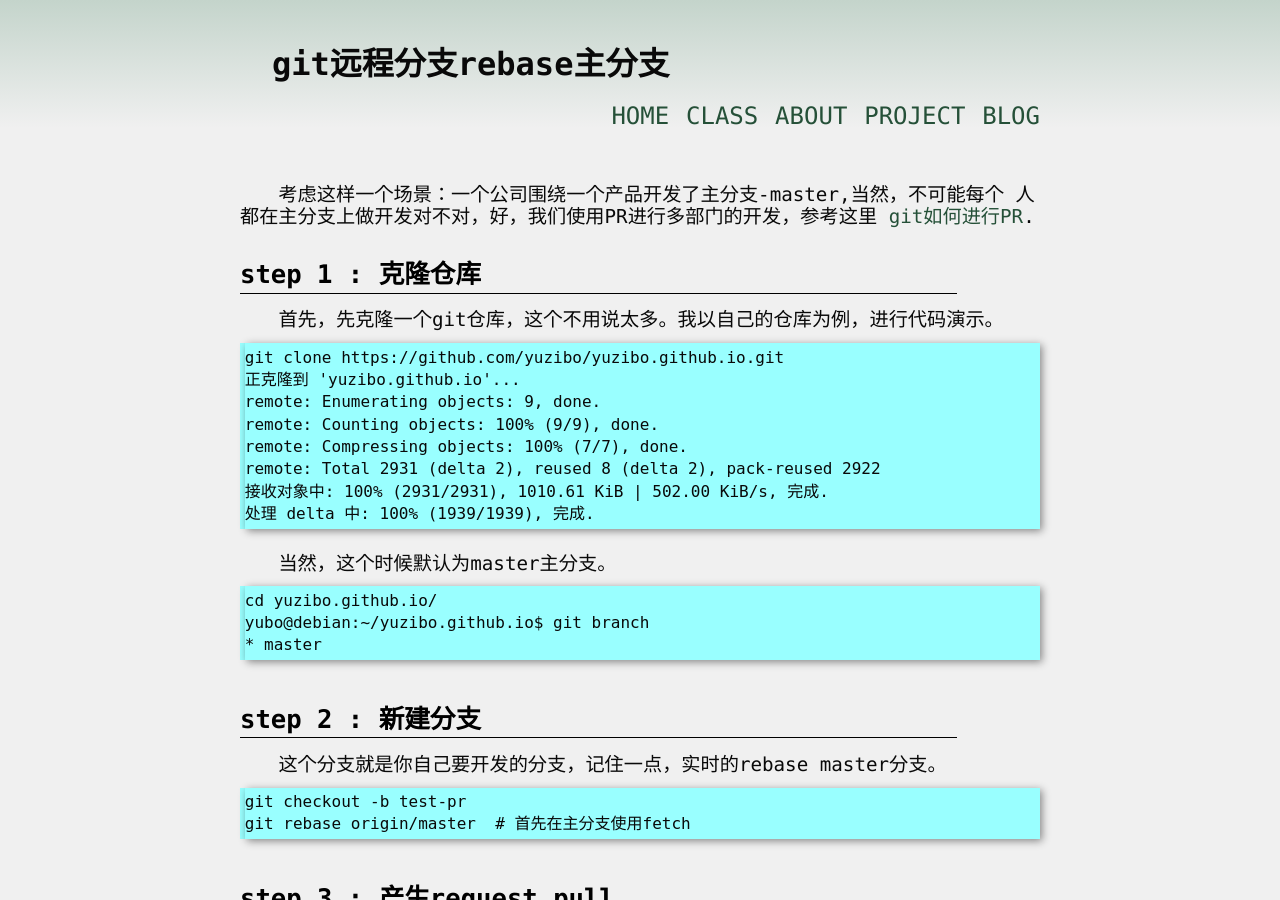
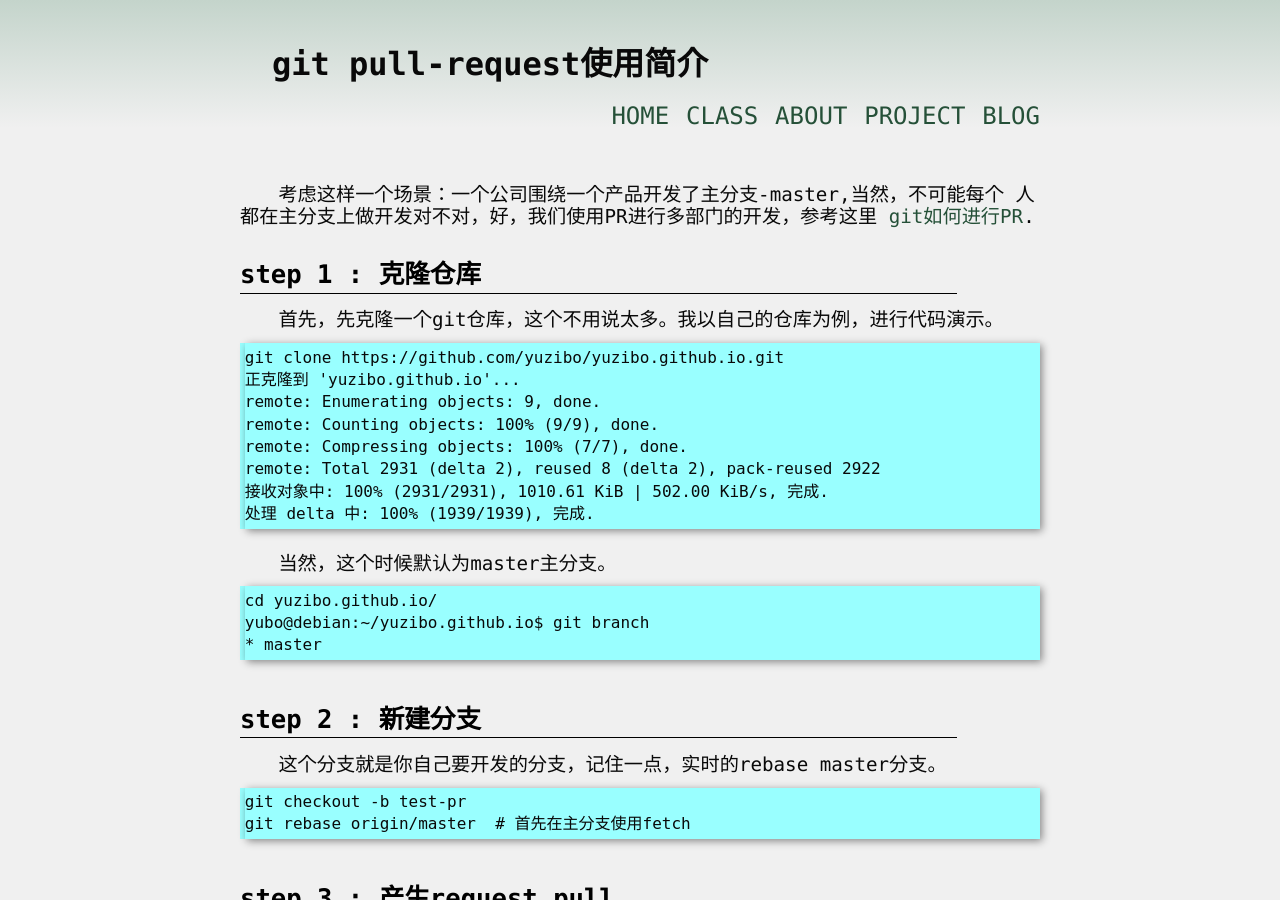
Before and after one commit to yuzibo/yuzibo.github.io, a Jekyll site: the page built from _posts/2018-06-12-git-push.md, in a window 1280 px wide and 900 px high. Built offline with Jekyll 4.4.1, drawn with Linux system fonts in a browser that asks for light colours; comment, search, counter and statistics services are not loaded.

Commit message:
git: modify the title
accroding to title

Signed-off-by: yuzibo <tsu.yubo@gmail.com>

```diff
--- a/_posts/2018-06-12-git-push.md
+++ b/_posts/2018-06-12-git-push.md
@@ -1,5 +1,5 @@
 ---
-title: "git远程分支rebase主分支"
+title: "git pull-request使用简介"
 category: git
 layout: article
 ---
```
